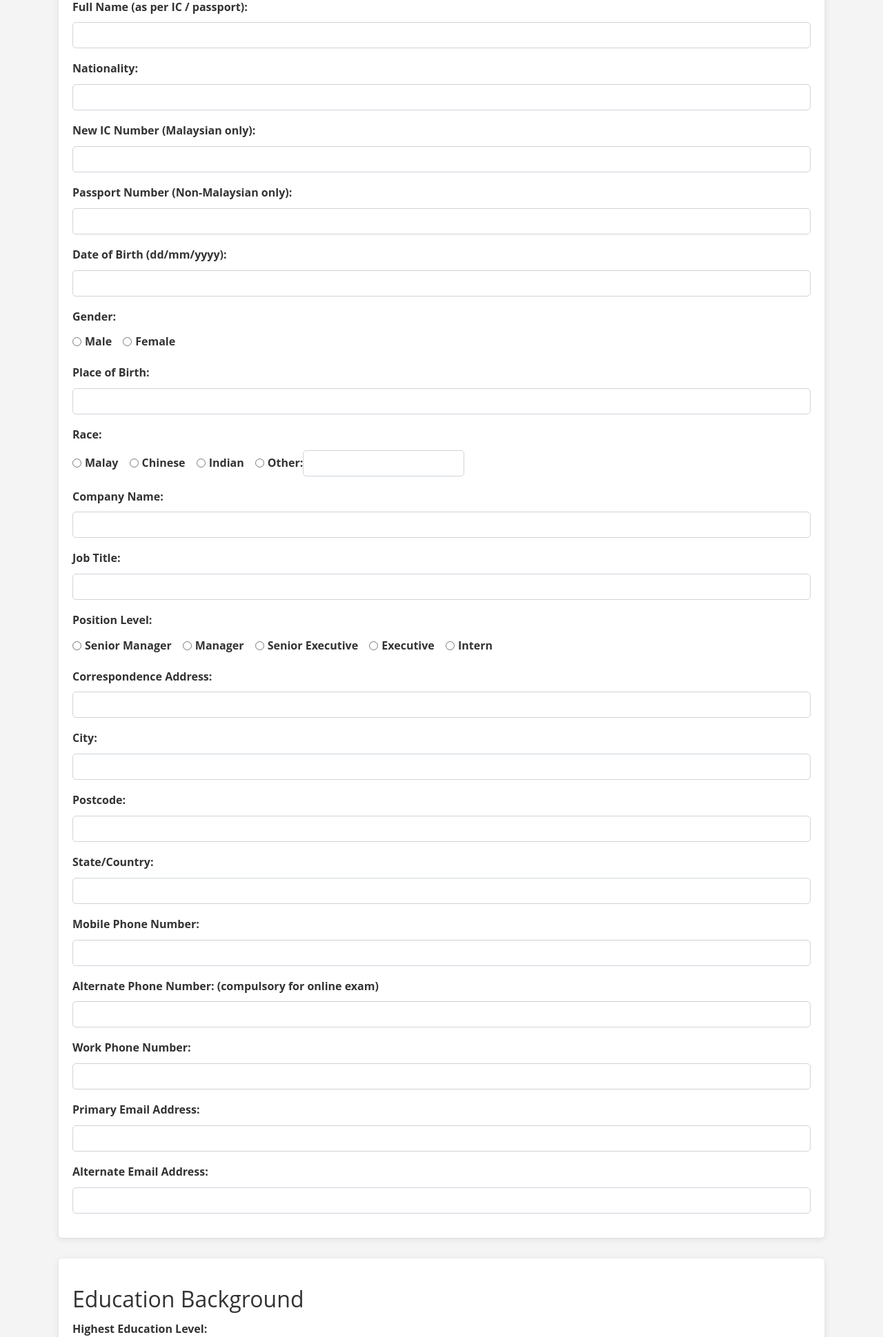
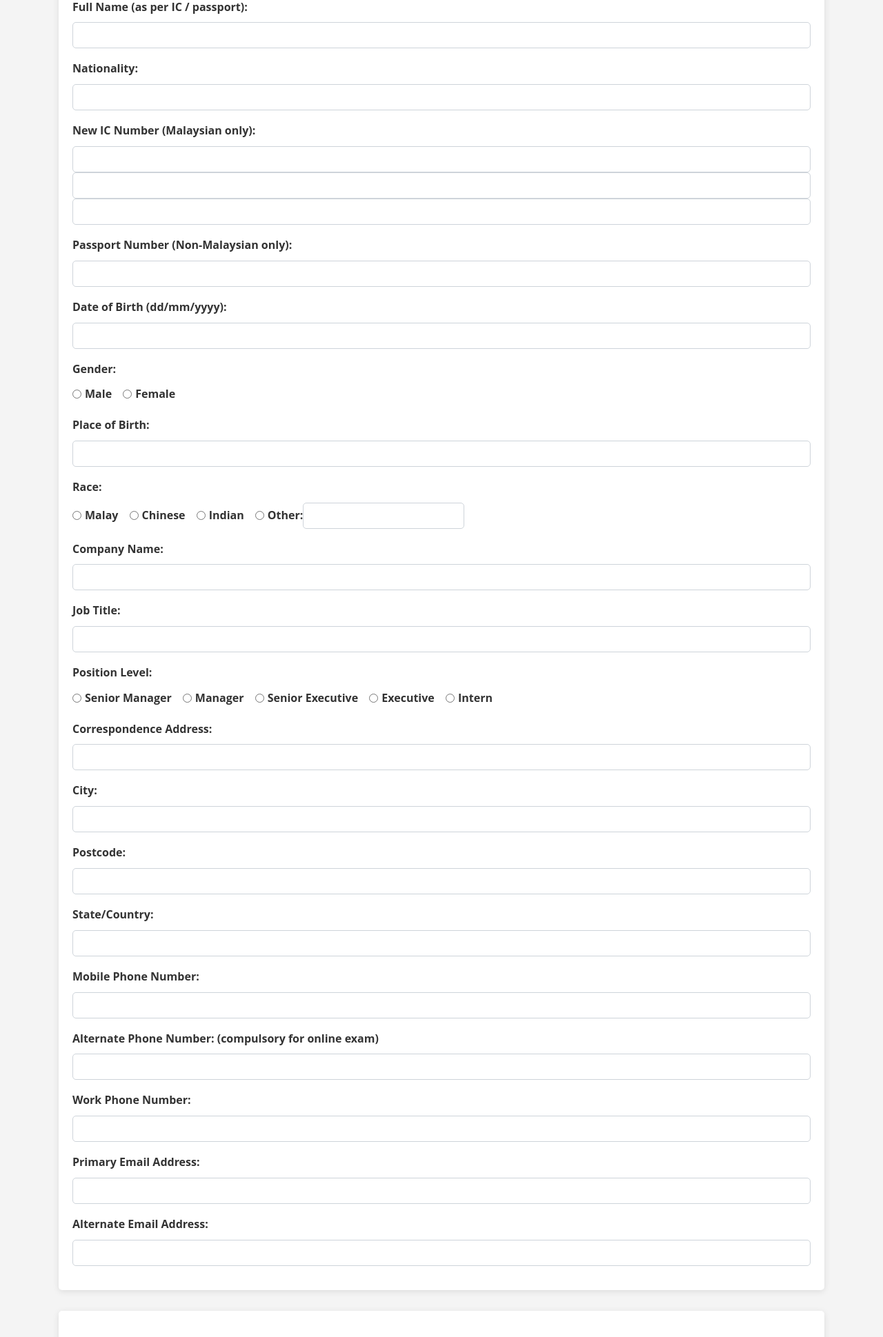
Before and after one commit to engming0809/A-Centralised-Registration-Management-Portal-for-Professional-Certification-Exams, a PHP site: page /FYP/stu_overview_cert_form.php in a window 1280 px wide. Shown: the part 1488-3427 px from the top of the page at 69% size. Run offline with PHP 8.4, Linux system fonts and the light colour scheme.

Commit message:
Update stu_overview_cert_form.php
Split the field

```diff
--- a/stu_overview_cert_form.php
+++ b/stu_overview_cert_form.php
@@ -147,7 +147,9 @@ if (isset($_SESSION['student_id']) && isset($_SESSION['certification_id'])) {
                 </div>
                 <div class="form-group">
                     <label for="ic_num_textbox">New IC Number (Malaysian only):</label>
-                    <input type="text" class="form-control" name="ic_num_textbox">
+                    <input type="text" class="form-control" name="ic_num_1_textbox">
+                    <input type="text" class="form-control" name="ic_num_2_textbox">
+                    <input type="text" class="form-control" name="ic_num_3_textbox">
                 </div>
                 <div class="form-group">
                     <label for="pass_num_textbox">Passport Number (Non-Malaysian only):</label>
```
